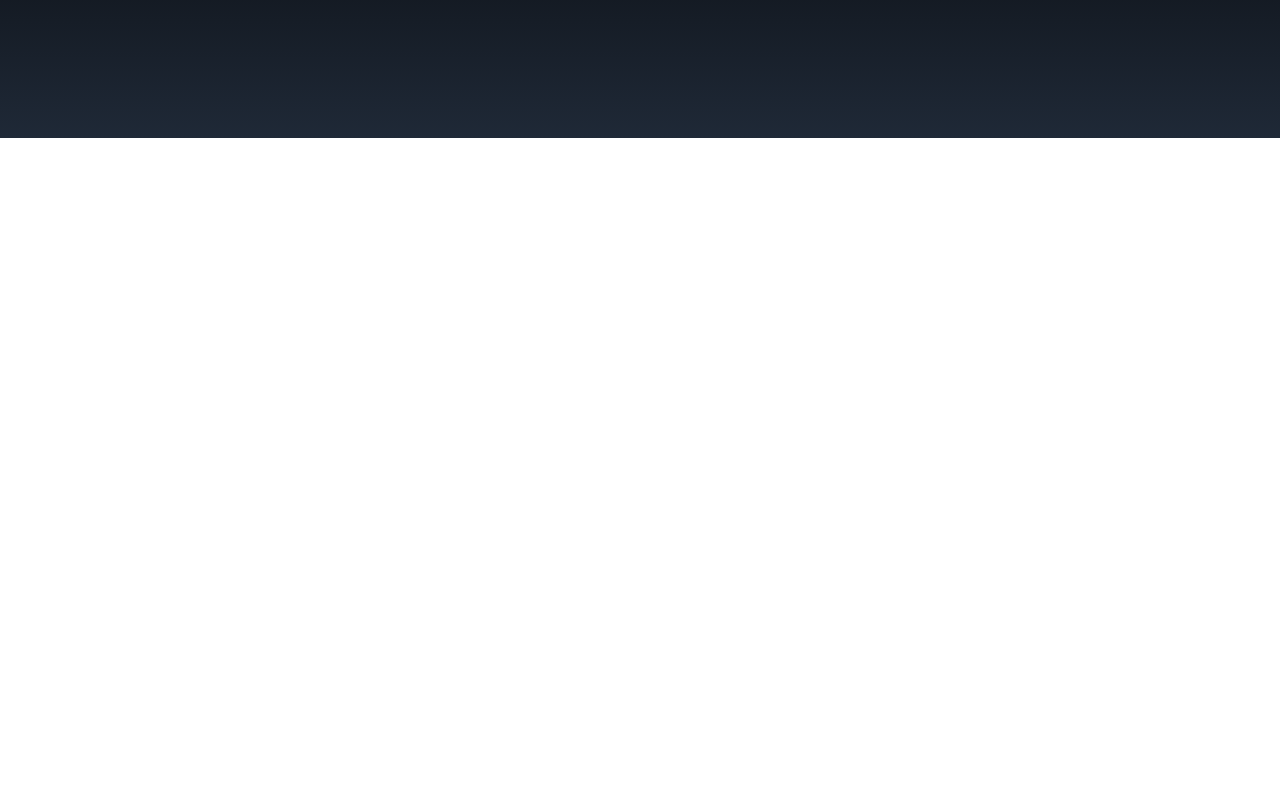
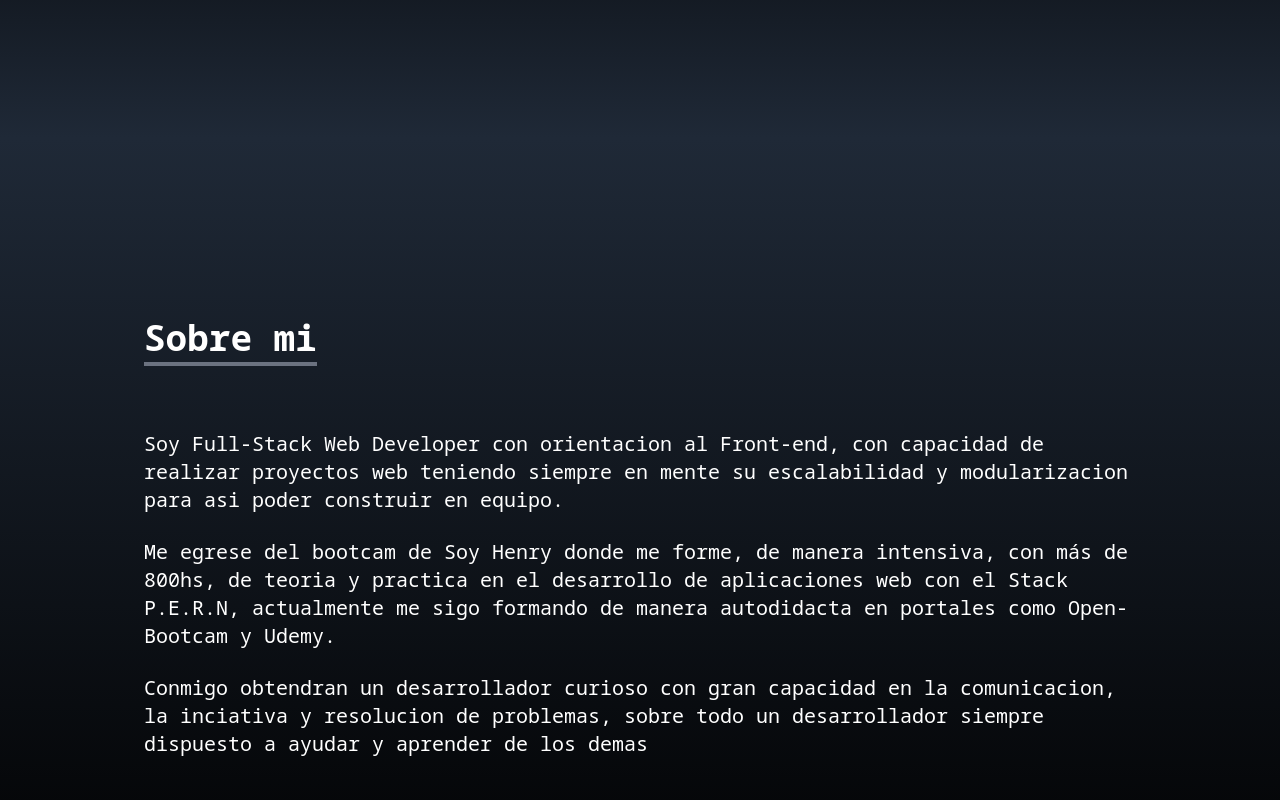
Before and after one commit to lucasgiorgi95/PortFolio, a React (Vite) app: page / in a window 1280 px wide. Shown: the part 662-1462 px from the top of the page. Before the commit the page ends 800 px from the top, so only its background shows below. Built offline with nearby package versions, Linux system fonts and the light colour scheme.

Commit message:
aboutCompleted

```diff
--- a/src/App.jsx
+++ b/src/App.jsx
@@ -1,4 +1,5 @@
 import React from 'react'
+import About from './components/About'
 import Home from './components/Home'
 import NavBar from './components/NavBar'
 import SocialLinks from './components/SocialLinks'
@@ -11,6 +12,7 @@ function App() {
      <Home/>
 
      <SocialLinks/>
+     <About/>
     </div>
   )
 }
--- /dev/null
+++ b/src/components/About.jsx
@@ -0,0 +1,27 @@
+import React from 'react'
+
+const  About = () => {
+  return (
+    <div name='about' className='w-full h-screen bg-gradient-to-b from-gray-800 to-black text-white'>
+      <div className='max-w-screen-lg p-4 mx-auto flex flex-col justify-center w-full h-full'>
+        <div className='pb-8'>
+          <p className='text-4xl font-bold inline border-b-4 border-gray-500'>Sobre mi</p>
+        </div>
+        <p className='text-xl mt-10 '>
+            Soy Full-Stack Web Developer con orientacion al Front-end, con capacidad de realizar proyectos web teniendo siempre en mente su escalabilidad y modularizacion para asi poder construir en equipo.
+        </p>
+        <br />
+        <p className='text-xl'>
+          Me egrese del bootcam de Soy Henry donde me forme, de manera intensiva, con más de 800hs, de teoria y practica en el desarrollo de aplicaciones web con el Stack P.E.R.N,
+          actualmente me sigo formando de manera autodidacta en portales como Open-Bootcam y Udemy.
+        </p>
+        <br />
+        <p className='text-xl'>
+        Conmigo obtendran un desarrollador curioso con gran capacidad en la comunicacion, la inciativa y resolucion de problemas, sobre todo un desarrollador siempre dispuesto a ayudar y aprender de los demas
+        </p>
+      </div>
+    </div>
+  )
+}
+
+export default About
```
